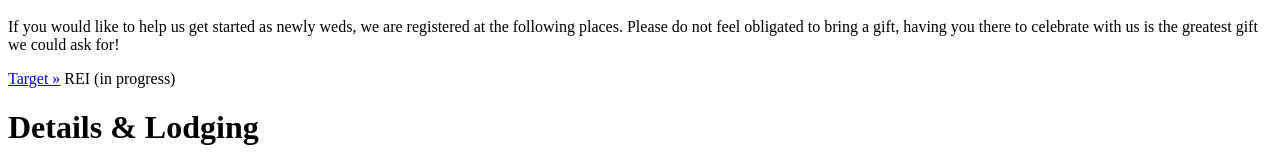
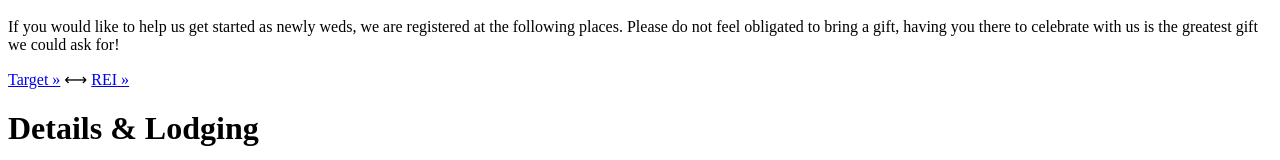
Before and after one commit to jodiandbrandon/jodiandbrandon, a plain HTML site: page jnb/index.html in a window 1280 px wide. Shown: the part 637-797 px from the top of the page. Drawn offline with nearby package versions, Linux system fonts and the light colour scheme; a web font is replaced by a local one.

Commit message:
Added the REI registry

```diff
--- a/jnb/index.html
+++ b/jnb/index.html
@@ -94,7 +94,8 @@
     <p>
         <a target="_blank" class="btn" href="https://www.target.com/gift-registry/giftgiver?registryId=0ccb8da8e62f4f5abd64fcd31f448a6f&type=WEDDING&ref=reg_home_friends_fam#1
 ">Target &raquo;</a>
-      REI (in progress)</p>
+      ⟷
+      <a target="_blank" class="btn" href="https://www.rei.com/GiftRegistryDetails/GR152811134?cm_mmc=gift_reg-_-Wedding-_-announce-_-23Mar2018">REI &raquo;</a></p>
     </div>
   </main>
 
```
Also changed, not shown: 4 other files.
